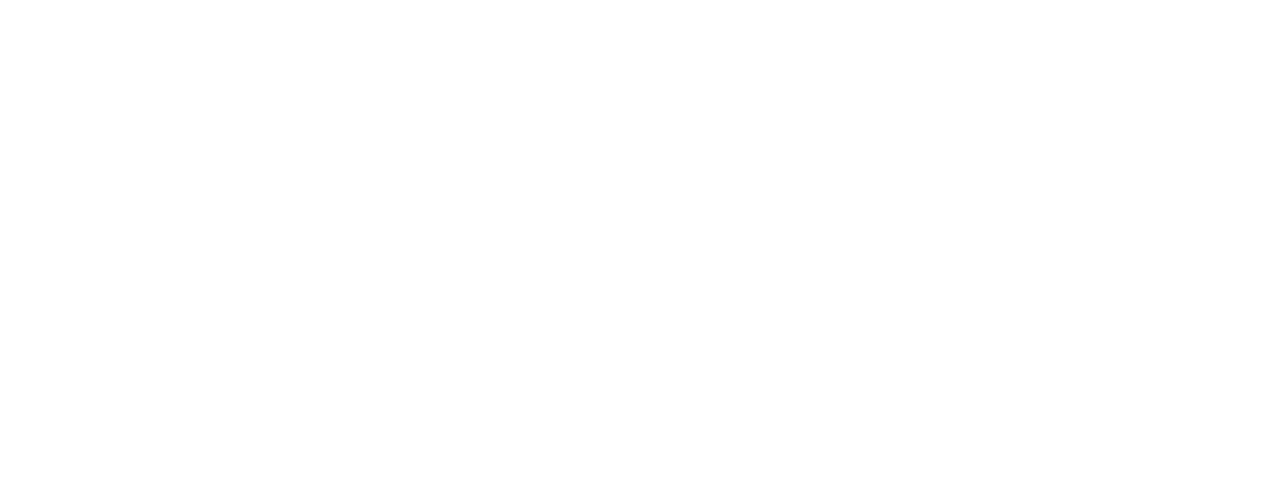
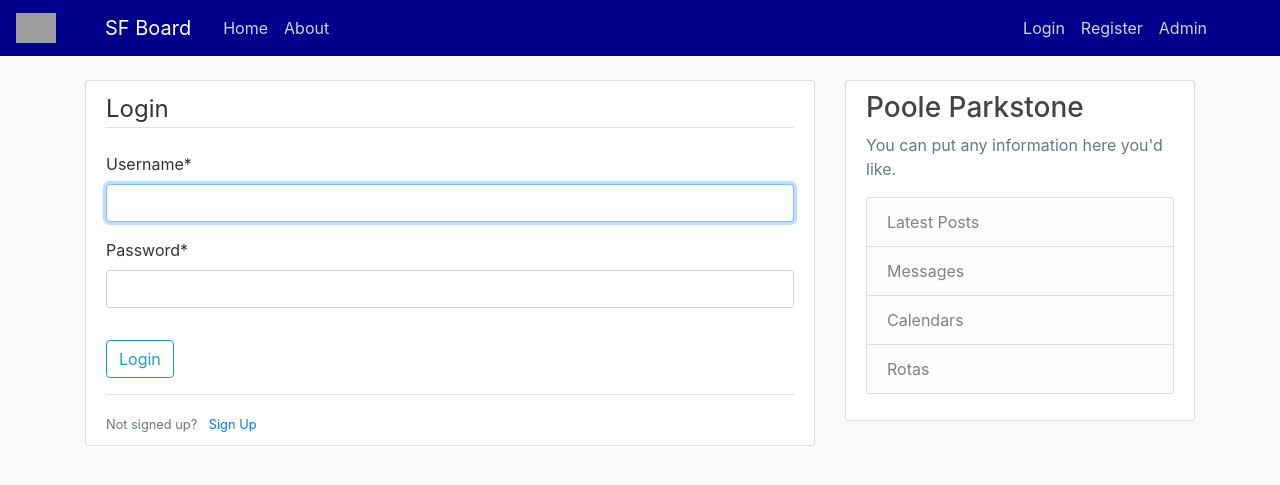
Before and after one commit to patrickd77-eng/DjangoBlogStarter, a Django app: page /login/ in a window 1280 px wide. Before the commit the part shown is empty. Shown: the top 485 px of the page. Run offline with Django 3.2, Linux system fonts and the light colour scheme; some libraries are stand-ins or nearby versions; grey boxes are pictures that could not be loaded.

Commit message:
login and redirect established

```diff
--- a/messageboard/messageboard/settings.py
+++ b/messageboard/messageboard/settings.py
@@ -123,3 +123,5 @@ USE_TZ = True
 STATIC_URL = '/static/'
 
 CRISPY_TEMPLATE_PACK = 'bootstrap4'
+
+LOGIN_REDIRECT_URL = 'board-home'
--- a/messageboard/users/templates/users/login.html
+++ b/messageboard/users/templates/users/login.html
@@ -0,0 +1,21 @@
+{% extends "blog/base.html" %} {% load crispy_forms_tags %} {% block content %}
+<div class="content-section">
+    <form method="post">
+        {% csrf_token %}
+        <fieldset class="form-group">
+            <legend class="border-bottom mb-4">
+                Login
+            </legend>
+            {{ form | crispy }}
+        </fieldset>
+        <div class="form-group">
+            <button class="btn btn-outline-info" type="submit">Login</button>
+        </div>
+    </form>
+    <div class="border-top pt-3">
+        <small class="text-muted">
+          Not signed up? <a class="ml-2" href="{% url 'register' %}">Sign Up</a>
+        </small>
+    </div>
+</div>
+{% endblock content %}
--- a/messageboard/users/templates/users/register.html
+++ b/messageboard/users/templates/users/register.html
@@ -14,7 +14,7 @@
     </form>
     <div class="border-top pt-3">
         <small class="text-muted">
-          Already signed up? <a class="ml-2" href="#">Login</a>
+          Already signed up? <a class="ml-2" href="{% url 'login' %}">Login</a>
         </small>
     </div>
 </div>
```
